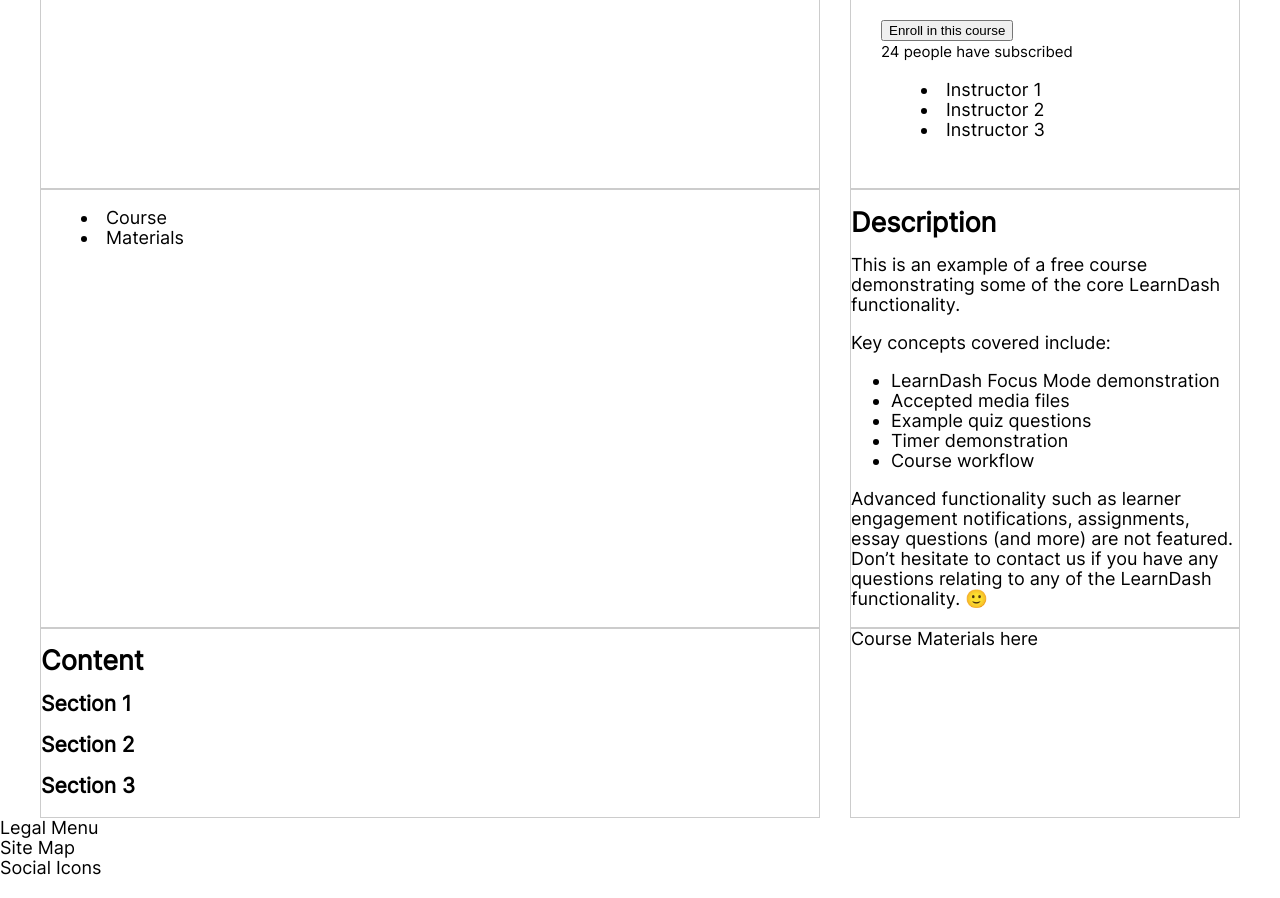
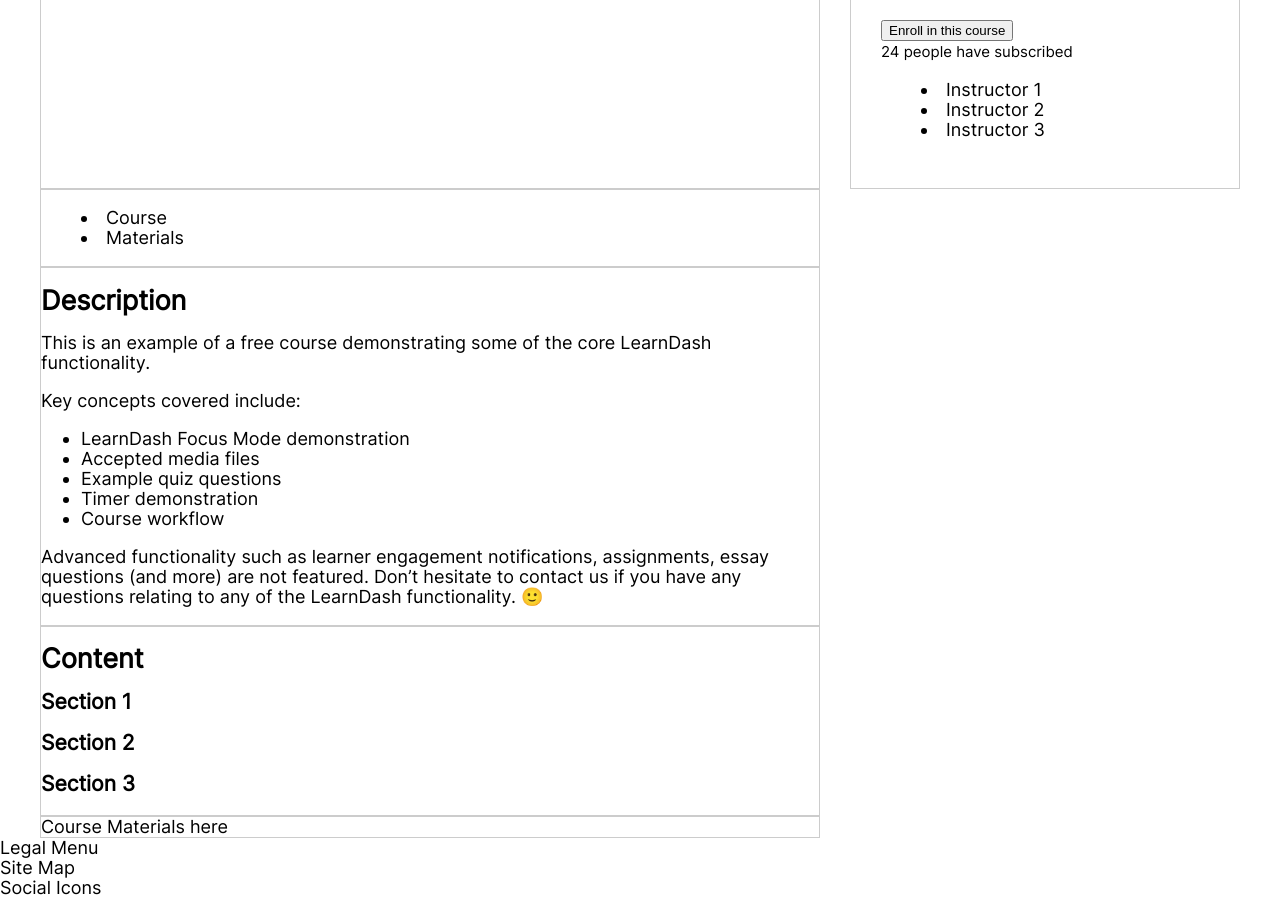
Before and after one commit to marioy47/learndash-template-draft, a website: page src/course-template.html in a window 1280 px wide. Shown: the part 194-1092 px from the top of the page. Drawn offline with nearby package versions, Linux system fonts and the light colour scheme; files that its build step writes are made by us from their sources.

Commit message:
Finishing the course grid

```diff
--- a/src/scss/course-template/_index.scss
+++ b/src/scss/course-template/_index.scss
@@ -24,4 +24,16 @@
     &__subscription {
         padding: 30px;
     }
+
+    &__description {
+        grid-column: 1 / 2;
+    }
+
+    &__content {
+        grid-column: 1 / 2;
+    }
+
+    &__materials {
+        grid-column: 1 / 2;
+    }
 }
```
